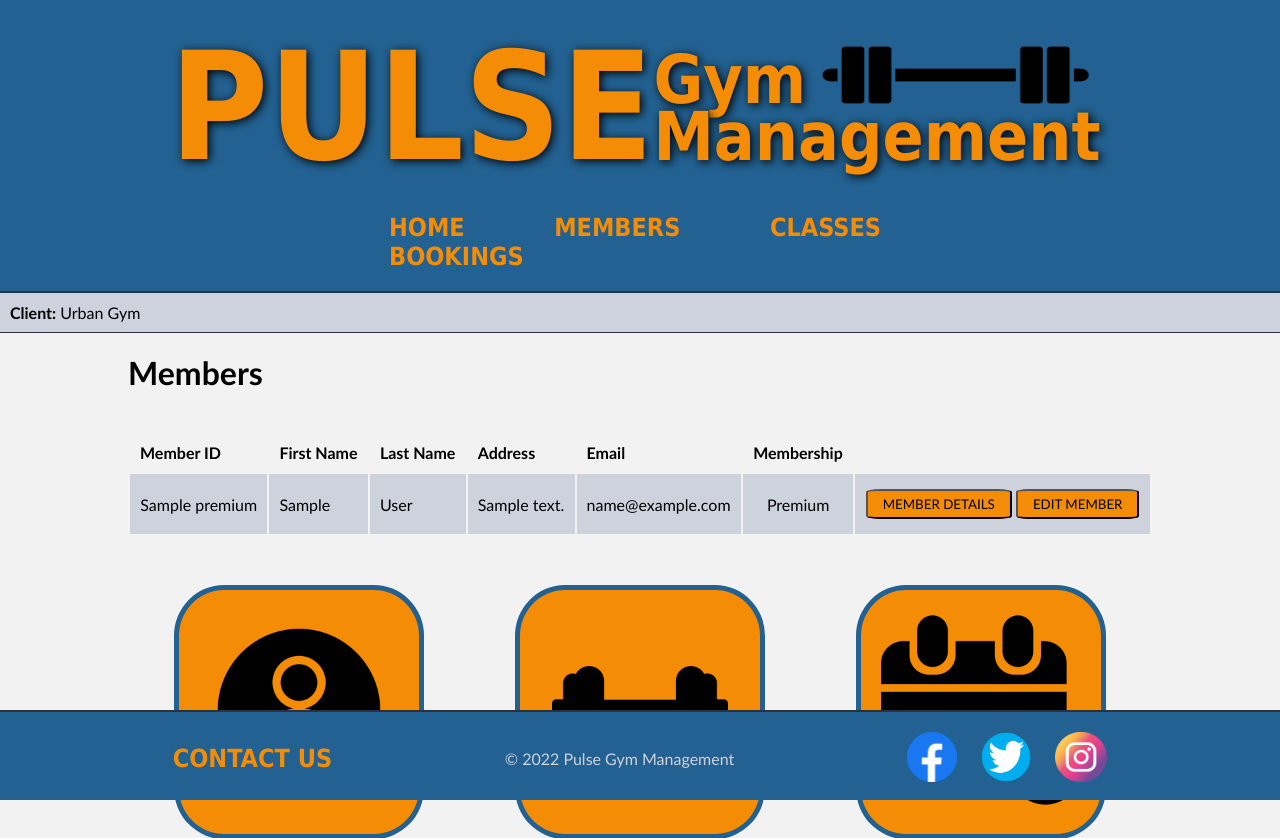
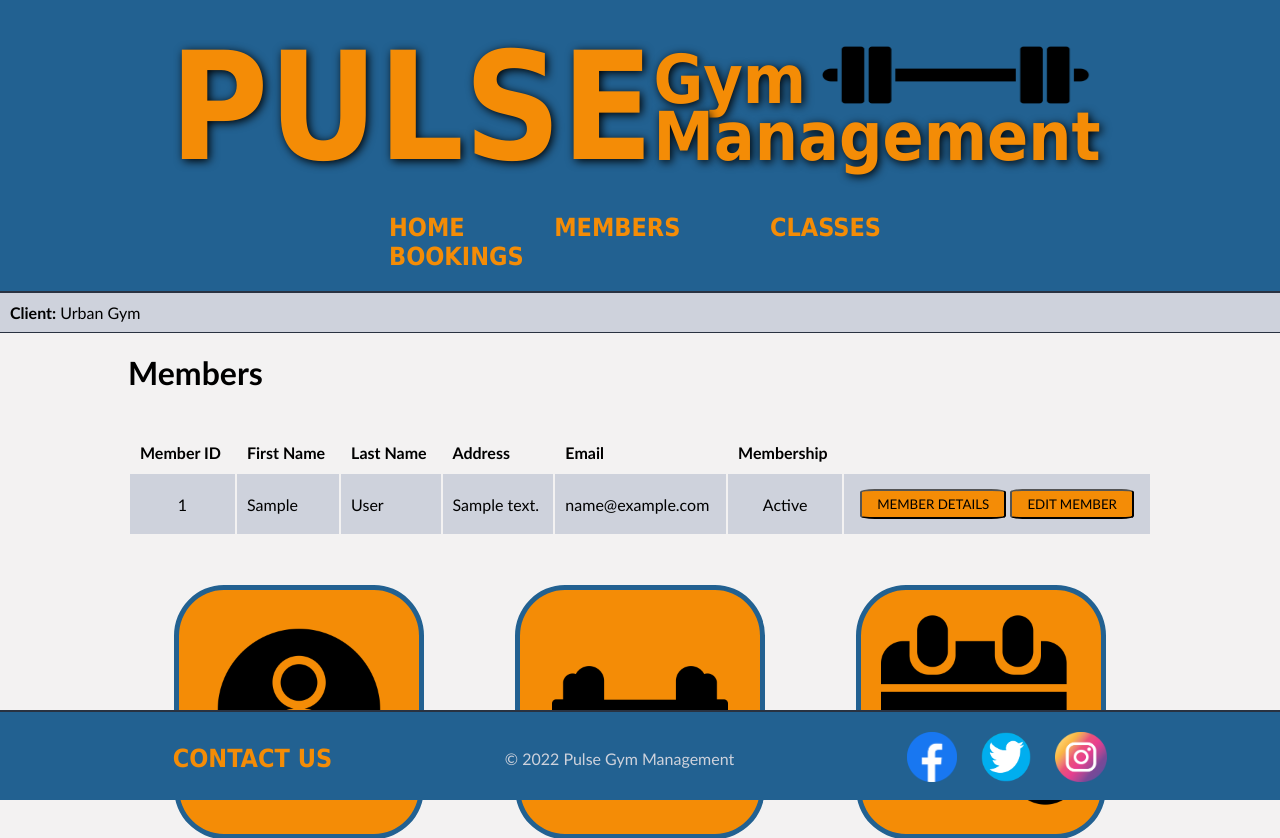
Before and after one commit to CLg003/Pulse_Gym_Management, a Flask app: page /members in a window 1280 px wide. Shown: the top 838 px of the page. Run offline with Flask 2, Linux system fonts and the light colour scheme; a database or web service that is not in the repository returns one stand-in record (values such as "Sample title"); some libraries are stand-ins or nearby versions.

Commit message:
Active/inactive membership in operation, with inactive members disabled in booking forms. Removed references to premium/standard membership.

```diff
--- a/controllers/member_controller.py
+++ b/controllers/member_controller.py
@@ -39,19 +39,16 @@
 
 @members_blueprint.route('/members/<id>', methods=['POST'])
 def update_member(id):
-    premium = False
-    active = True
     first_name = request.form['first_name']
     last_name = request.form['last_name']
     address = request.form['address']
     email = request.form['email']
-    membership_level = request.form['membership-level']
     membership_status = request.form['membership-status']
-    if membership_level == "premium":
-        premium = True
     if membership_status == "inactive":
         active = False
-    member = Member(first_name, last_name, address, email, id, premium, active)
+    else:
+        active = True
+    member = Member(first_name, last_name, address, email, active, id)
     member_repository.update(member)
     message = "Member details successfully updated."
     return render_template('members/show.html', message=message, member=member, title='Updated Member Details')
--- a/db/gym.sql
+++ b/db/gym.sql
@@ -8,7 +8,6 @@
     last_name VARCHAR(255),
     address VARCHAR(255),
     email VARCHAR(255),
-    premium BOOLEAN,
     active BOOLEAN
 );
 
@@ -26,6 +25,8 @@
     fitness_class_id INT REFERENCES fitness_classes(id) ON DELETE CASCADE
 );
 
+ALTER TABLE members ALTER COLUMN active SET DEFAULT True;
+
 -- INSERT INTO members (first_name, last_name, address, email) VALUES ('Jessica', 'Fletcher', '698 Candlewood Lane, Cabot Cove', 'jessica.fletcher@email.com');
 -- INSERT INTO members (first_name, last_name, address, email) VALUES ('Sherlock', 'Holmes', '221b Baker Street, London', 'sherlock.holmes@email.com');
 
--- a/models/fitness_class.py
+++ b/models/fitness_class.py
@@ -9,7 +9,6 @@
             "Cardio" : 5,
             "Mind & Body" : 10
         }
-        self.premium = False
         self.active = True
         self.full = False
         self.id = id
--- a/models/member.py
+++ b/models/member.py
@@ -1,10 +1,9 @@
 class Member:
-    def __init__(self, first_name, last_name, address, email, id = None, premium = False, active = True):
+    def __init__(self, first_name, last_name, address, email, active = True, id = None):
         self.first_name = first_name
         self.last_name = last_name
         self.address = address
         self.email = email
+        self.active = active
         self.id = id
-        self.premium = premium
-        self.active = active
         self.bookings = []
--- a/repositories/member_repository.py
+++ b/repositories/member_repository.py
@@ -17,8 +17,8 @@
     return member
 
 def update(member):
-    sql = "UPDATE members SET (first_name, last_name, address, email, premium, active) = (%s, %s, %s, %s, %s, %s) WHERE id = %s"
-    values = [member.first_name, member.last_name, member.address, member.email, member.premium, member.active, member.id]
+    sql = "UPDATE members SET (first_name, last_name, address, email, active) = (%s, %s, %s, %s, %s) WHERE id = %s"
+    values = [member.first_name, member.last_name, member.address, member.email, member.active, member.id]
     run_sql(sql, values)
 
 def select_all():
@@ -26,7 +26,7 @@
     sql = "SELECT * FROM members"
     results = run_sql(sql)
     for row in results:
-        member = Member(row['first_name'], row['last_name'], row['address'], row['email'], row['premium'], row['active'], row['id'])
+        member = Member(row['first_name'], row['last_name'], row['address'], row['email'], row['active'], row['id'])
         members.append(member)
     return members
 
@@ -34,7 +34,7 @@
     sql = "SELECT * FROM members WHERE id = %s"
     values = [id]
     result = run_sql(sql, values)[0]
-    member = Member(result['first_name'], result['last_name'], result['address'], result['email'], result['premium'], result['active'], result['id'])
+    member = Member(result['first_name'], result['last_name'], result['address'], result['email'], result['active'], id)
     return member
 
 def delete_all():
--- a/templates/bookings/edit.html
+++ b/templates/bookings/edit.html
@@ -13,7 +13,7 @@
         <select id="member_id" name="member_id">
             {% for member in members %}
                 <option value="{{ member.id }}"
-                {% if member.id == booking.member.id %} selected="selected"{% endif %}>
+                {% if member.id == booking.member.id %} selected="selected"{% endif %} {% if not member.active %}disabled{% endif %}>
                     {{ member.id }} - {{ member.first_name }} {{ member.last_name }}
                 </option>
             {% endfor %}
--- a/templates/bookings/new.html
+++ b/templates/bookings/new.html
@@ -8,7 +8,7 @@
         <label for="member_id">Member ID/Name:</label>
         <select id="member_id" name="member_id">
             {% for member in members %}
-                <option value="{{ member.id }}">{{ member.id }} - {{ member.first_name }} {{ member.last_name }}</option>
+                <option value="{{ member.id }}" {% if not member.active %}disabled{% endif %}>{{ member.id }} - {{ member.first_name }} {{ member.last_name }}</option>
             {% endfor %}
         </select>
     </div>
--- a/templates/fitness_classes/show.html
+++ b/templates/fitness_classes/show.html
@@ -33,6 +33,7 @@
             <th>Last Name</th>
             <th>Address</th>
             <th>Email</th>
+            <th>Membership</th>
             <th></th>
         </tr>
         {% for member in members %}
@@ -42,6 +43,11 @@
                 <td>{{ member.last_name }}</td>
                 <td>{{ member.address }}</td>
                 <td>{{ member.email }}</td>
+                {% if member.active %}
+                    <td class="td-column-center">Active</td>
+                {% else %}
+                    <td class="red td-column-center">Inactive</td>
+                {% endif %}
                 <td class="td-column-center">
                     <button type="button" id="details-button"><a href="/members/{{ member.id }}">Member Details</a></button>
                 </td>
--- a/templates/members/edit.html
+++ b/templates/members/edit.html
@@ -25,13 +25,13 @@
         <input type="text" id="email" name="email" value="{{ member.email }}">
     </div>
 
-    <div>
+    <!-- <div>
         <label for="membership-level">Membership level: </label>
         <input type="radio" id="premium" name="membership-level" value="premium" {% if member.premium %}checked="checked"{% endif %}>
         <label for="premium">Premium</label>
         <input type="radio" id="standard" name="membership-level" value="standard" {% if not member.premium %}checked="checked"{% endif %}>
         <label for="standard">Standard</label>
-    </div>
+    </div> -->
 
     <div>
         <label for="membership-status">Membership status: </label>
--- a/templates/members/index.html
+++ b/templates/members/index.html
@@ -22,10 +22,8 @@
             <td>{{ member.address }}</td>
             <td>{{ member.email }}</td>
 
-            {% if member.premium %}
-                <td class="td-column-center">Premium</td>
-            {% elif member.active %}
-                <td class="td-column-center">Standard</td>
+            {% if member.active %}
+                <td class="td-column-center">Active</td>
             {% else %}
                 <td class="red td-column-center">Inactive</td>
             {% endif %}
--- a/templates/members/show.html
+++ b/templates/members/show.html
@@ -9,9 +9,7 @@
     <p><strong>Address: </strong>{{ member.address }}</p>
     <p><strong>Email: </strong>{{ member.email }}</p>
     {% if member.active %}
-        <p><strong>Membership level: </strong>Standard</p>
-    {% elif member.premium %}
-        <p><strong>Membership level: </strong>Premium</p>
+        <p><strong>Membership: </strong>Active</p>
     {% else %}
         <p class="red"><strong>Membership: </strong>Inactive</p>
     {% endif %}
```
Also changed, not shown: console.py (+6 -6 lines).
